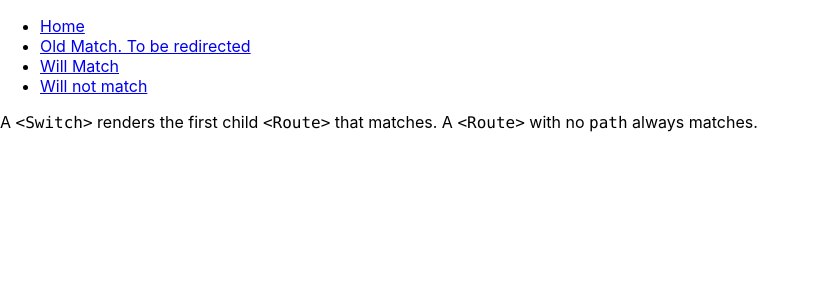
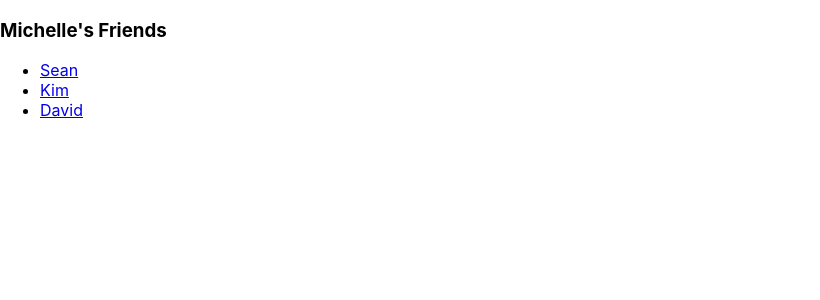
Before and after one commit to pmatsinopoulos/react-router, a React (Create React App) app: page / in a window 1280 px wide. Shown: the top 300 px of the page, without its empty margins (0-820 px from the left). Built offline with nearby package versions, Linux system fonts and the light colour scheme.

Commit message:
Recursive Routes

```diff
--- a/src/App.js
+++ b/src/App.js
@@ -1,50 +1,39 @@
 import React from 'react';
-import { BrowserRouter as Router,
-         Route,
-         Redirect,
-         Switch,
-         Link} from 'react-router-dom';
+import {BrowserRouter as Router, Route, Link} from 'react-router-dom';
 
-const Home = () => (
-  <p>
-    A <code>&lt;Switch&gt;</code> renders the first child <code>&lt;Route&gt;</code>{" "}
-    that matches. A <code>&lt;Route&gt;</code> with no <code>path</code> always
-    matches.
-  </p>
-)
+const PEEPS = [
+  { id: 0, name: "Michelle", friends: [1, 2, 3] },
+  { id: 1, name: "Sean", friends: [0, 3] },
+  { id: 2, name: "Kim", friends: [0, 1, 3] },
+  { id: 3, name: "David", friends: [1, 2] }
+];
+
+const findPeep = peepId => PEEPS.find(peep => peep.id == peepId)
 
 const App = () => (
   <Router>
-    <ul>
-      <li>
-        <Link to="/">Home</Link>
-      </li>
-
-      <li>
-        <Link to="/old-match">Old Match. To be redirected</Link>
-      </li>
-
-      <li>
-        <Link to="/will-match">Will Match</Link>
-      </li>
-
-      <li>
-        <Link to="/will-not-match">Will not match</Link>
-      </li>
-    </ul>
-
-    <Switch>
-      <Route component={Home} path="/" exact/>
-      <Redirect from="/old-match" to="/will-match" exact/>
-      <Route component={WillMatch} path="/will-match" exact />
-      <Route component={NoMatch} />
-    </Switch>
+    <Person match={{params: {id: 0}, url: ""}}/>
   </Router>
 )
 
-const WillMatch = () => <h3>Matched!</h3>
-const NoMatch = ({location}) => (
-  <h3>No match for {location.pathname}</h3>
-)
+const Person = ({match}) => {
+  console.debug('Match', match)
+  let person = findPeep(match.params.id)
 
+  return (
+    <div>
+      <h3>{person.name}'s Friends</h3>
+      <ul>
+        {person.friends.map((friendId, index) => {
+          return (
+            <li key={friendId}>
+              <Link to={`${match.url}/${friendId}`} >{findPeep(friendId).name}</Link>
+            </li>
+          )
+        })}
+      </ul>
+      <Route component={Person} path={`${match.url}/:id`} />
+    </div>
+  )
+}
 export default App;
```
